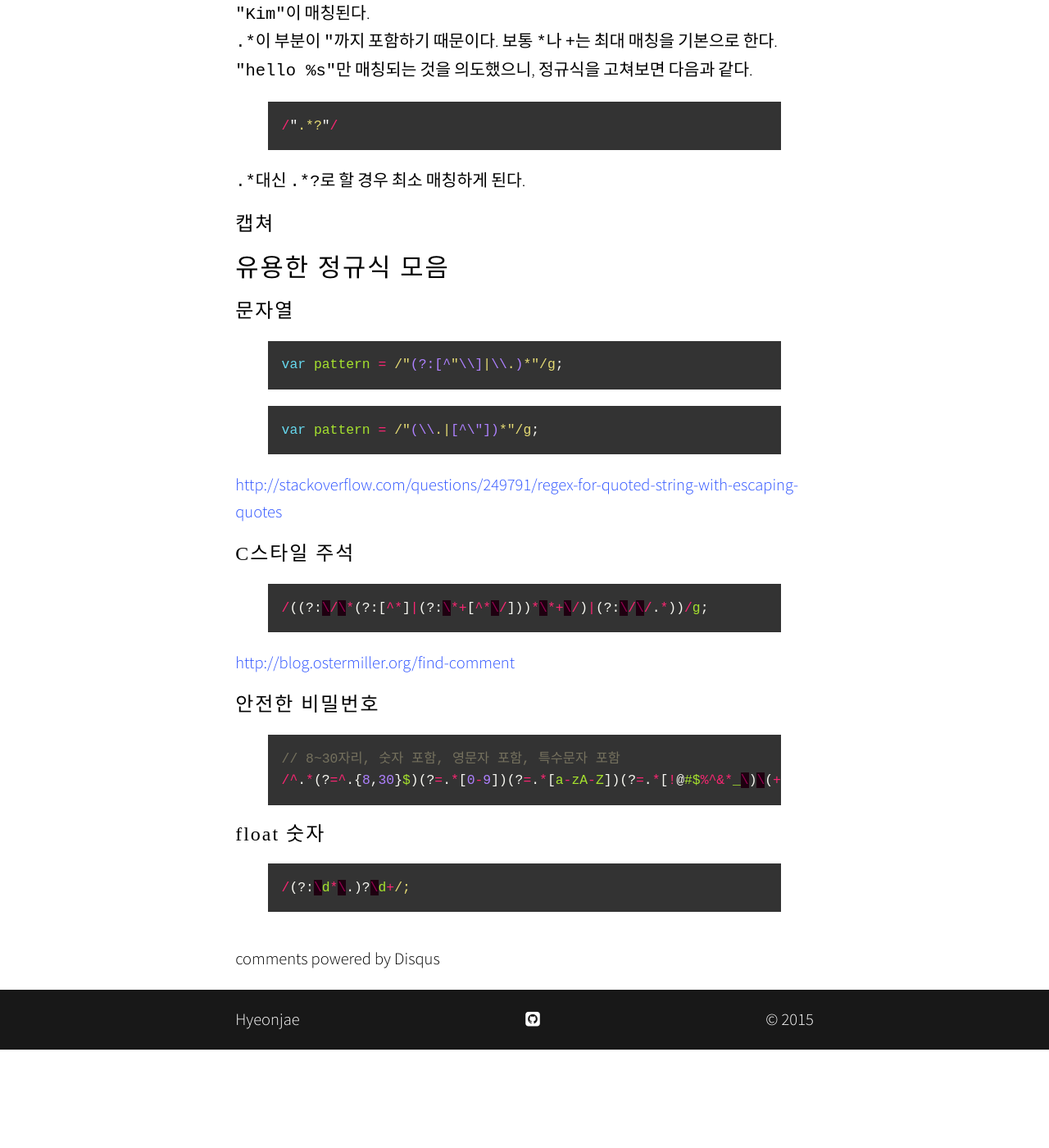
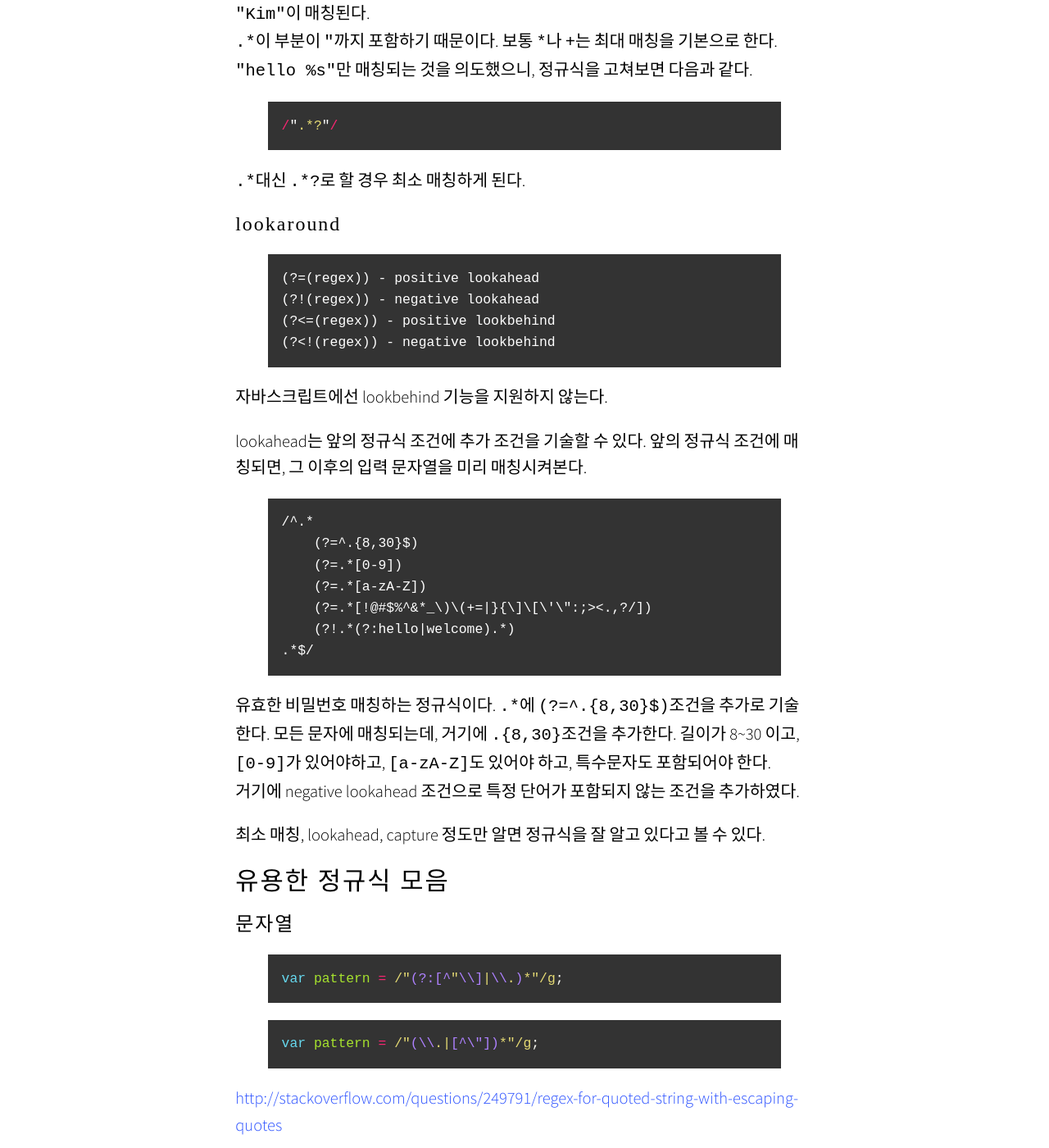
Before and after one commit to hyeonjae/hyeonjae.github.io.archive, a Jekyll site: the page built from _posts/2015-03-25-useful-regex.md, in a window 1280 px wide and 1400 px high, scrolled down 568 px. Shown: the whole window at 82% size. Built offline with Jekyll 4.4.1, drawn with Linux system fonts in a browser that asks for light colours; nearby versions of some CDN libraries; some web fonts are replaced; comment, search, counter and statistics services are not loaded; before the commit the page ends 1848 px from its top, so only the background shows below that.

Commit message:
Update 2015-03-25-useful-regex.md

```diff
--- a/_posts/2015-03-25-useful-regex.md
+++ b/_posts/2015-03-25-useful-regex.md
@@ -21,8 +21,32 @@ printf("hello %s", "Kim");
 
 `.*`대신 `.*?`로 할 경우 최소 매칭하게 된다.
 
-### 캡쳐
 
+### lookaround
+
+{% highlight text %}
+(?=(regex)) - positive lookahead
+(?!(regex)) - negative lookahead
+(?<=(regex)) - positive lookbehind
+(?<!(regex)) - negative lookbehind
+{% endhighlight %}
+자바스크립트에선 lookbehind 기능을 지원하지 않는다.
+
+lookahead는 앞의 정규식 조건에 추가 조건을 기술할 수 있다. 앞의 정규식 조건에 매칭되면, 그 이후의 입력 문자열을 미리 매칭시켜본다.
+{% highlight text %}
+/^.*
+    (?=^.{8,30}$)
+    (?=.*[0-9])
+    (?=.*[a-zA-Z])
+    (?=.*[!@#$%^&*_\)\(+=|}{\]\[\'\":;><.,?/])
+    (?!.*(?:hello|welcome).*)
+.*$/
+{% endhighlight %}
+유효한 비밀번호 매칭하는 정규식이다. `.*`에 `(?=^.{8,30}$)`조건을 추가로 기술한다. 모든 문자에 매칭되는데, 거기에 `.{8,30}`조건을 추가한다. 길이가 8~30 이고, `[0-9]`가 있어야하고, `[a-zA-Z]`도 있어야 하고, 특수문자도 포함되어야 한다.
+거기에 negative lookahead 조건으로 특정 단어가 포함되지 않는 조건을 추가하였다.
+
+
+최소 매칭, lookahead, capture 정도만 알면 정규식을 잘 알고 있다고 볼 수 있다.
 
 
 
```
